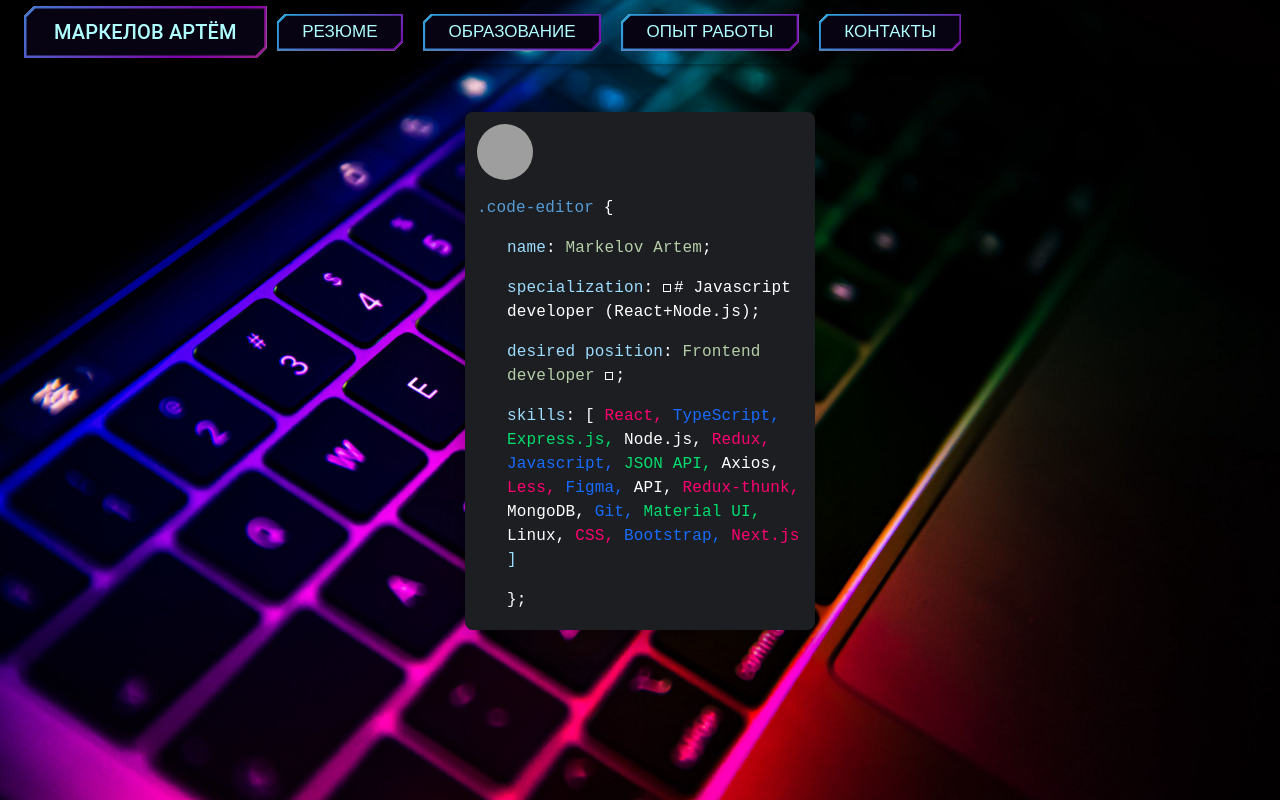
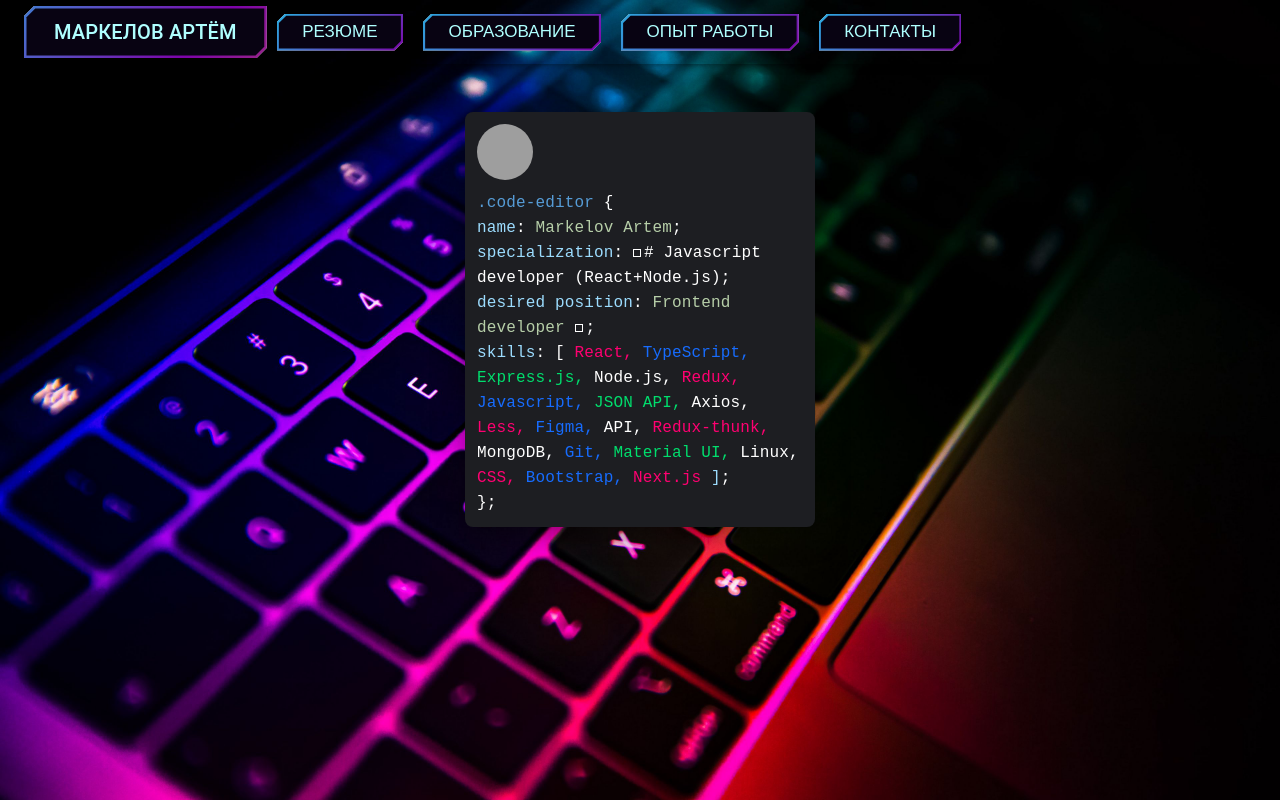
Before and after one commit to 7timoha7/Summary, a React (Create React App) app: page / in a window 1280 px wide. Built offline with nearby package versions, Linux system fonts and the light colour scheme; grey boxes are pictures that could not be loaded.

Commit message:
Убрал лишние спаны

```diff
--- a/src/components/Main/Main.tsx
+++ b/src/components/Main/Main.tsx
@@ -1,35 +1,31 @@
 import React from 'react';
-import {Avatar, Grid} from "@mui/material";
+import { Avatar, Grid } from "@mui/material";
 import './MainStyles.css'
 import avatarImg from '../../Assets/images/avatar.jpg'
 
 const Main = () => {
   return (
     <Grid
-      sx={{mt: 3, pt: 3, pb: 3}}
+      sx={{ mt: 3, pt: 3, pb: 3 }}
       container display={'flex'} flexDirection={'column'} justifyContent={'center'} alignItems={'center'}>
       <Grid item>
         <div className="code-editor">
           <div className="header">
-            <Avatar alt="Artem" src={avatarImg} sx={{width: 56, height: 56}}/>
+            <Avatar alt="Артем" src={avatarImg} sx={{ width: 56, height: 56 }} />
           </div>
           <div className="editor-content">
             <code className="code">
-              <p><span className="color-0">.code-editor <span className="skill-color1">{`{`}</span> </span><span></span></p>
-
-              <p className="property">
+              <span className="color-0">.code-editor <span className="skill-color1">{`{`}</span> </span>
+              <br />
               <span className="color-2">name</span><span>: </span>
               <span className="color-1">Markelov Artem</span>;
-              </p>
-              <p className="property">
+              <br />
               <span className="color-2">specialization</span><span>: </span>
               <span className="color-preview-1"></span><span># Javascript developer (React+Node.js)</span>;
-              </p>
-              <p className="property">
-                <span className="color-2"> desired position</span><span>: </span>
+              <br />
+              <span className="color-2">desired position</span><span>: </span>
               <span className="color-1">Frontend developer <span className="color-preview-2"></span></span>;
-              </p>
-              <p className="property">
+              <br />
               <span className="color-2">skills</span><span>: [ </span>
               <span className="skill-color4">React, </span>
               <span className="skill-color3">TypeScript, </span>
@@ -49,10 +45,9 @@ const Main = () => {
               <span className="skill-color1">Linux, </span>
               <span className="skill-color4">CSS, </span>
               <span className="skill-color3">Bootstrap, </span>
-                <span className="skill-color4">Next.js <span className="color-2">]</span></span>
-                <p>{'};'}</p>
-              </p>
-              <span></span>
+              <span className="skill-color4">Next.js <span className="color-2">]</span></span>;
+              <br />
+              <span>{'};'}</span>
             </code>
           </div>
         </div>
```
Also changed, not shown: src/Assets/images/at2.jpg. Lines whose indentation alone changed are shown as unchanged.
